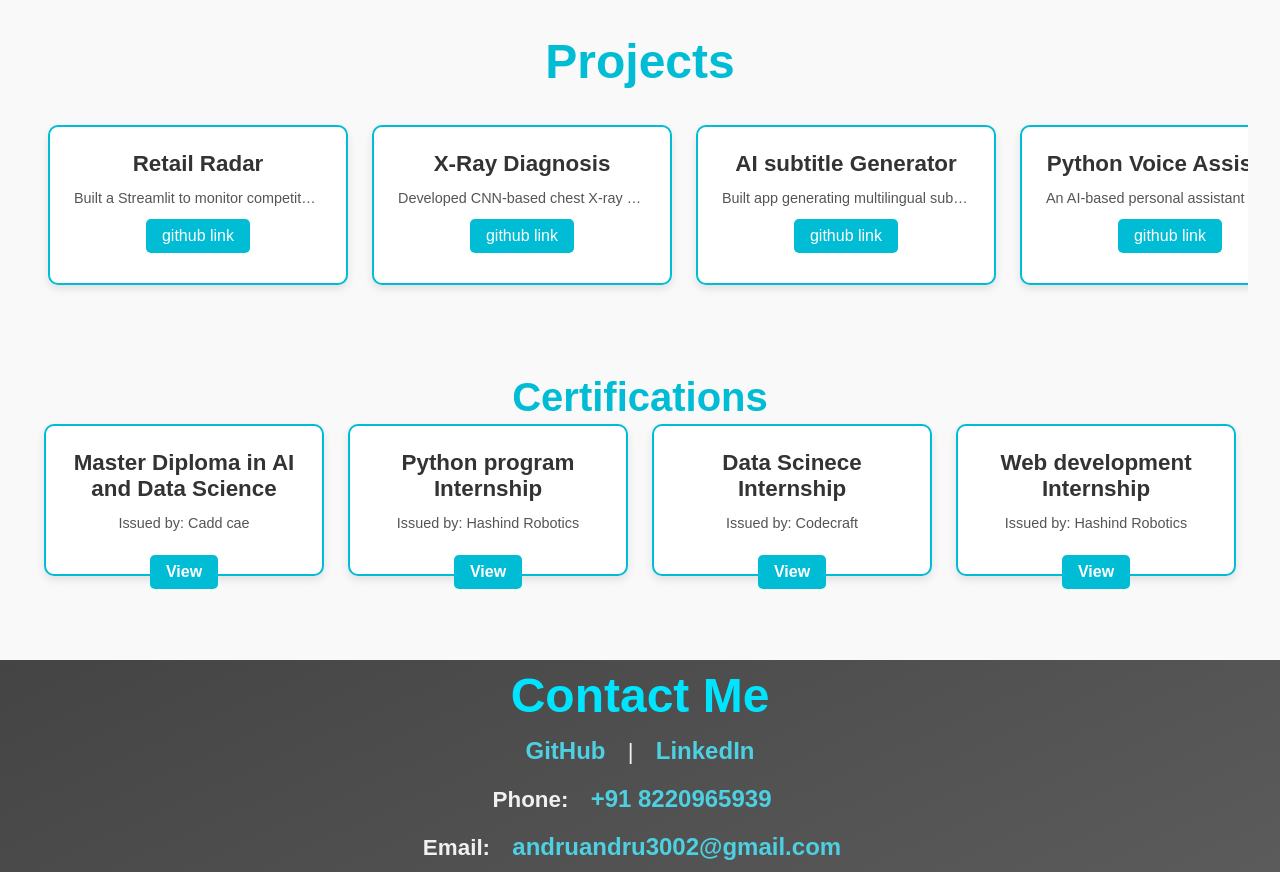
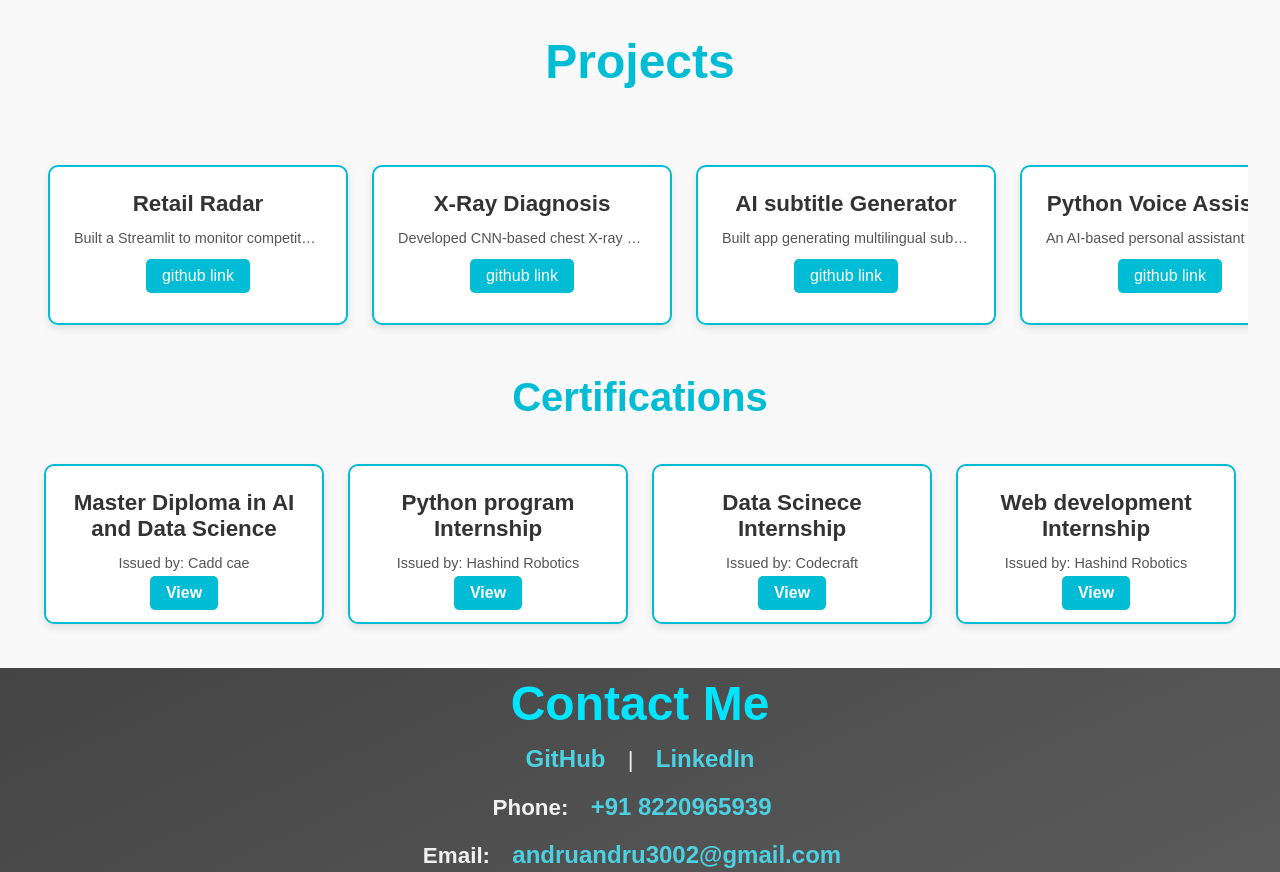
Before and after one commit to Andruandru2/portfolio, a plain HTML site: page index.html in a window 1280 px wide. Shown: the part 2060-2932 px from the top of the page. Drawn offline with Linux system fonts and the light colour scheme.

Commit message:
Update styles.css

```diff
--- a/styles.css
+++ b/styles.css
@@ -688,9 +688,11 @@ animation-delay: 1.5s;
   border: 2px solid #00bcd4;
   border-radius: 10px;
   padding: 1.5rem;
-  height: 9.5rem;
+  height: 10rem;
   text-align: center;
   box-shadow: 0 4px 8px rgba(0, 0, 0, 0.1);
+  transition: transform 0.3s ease, box-shadow 0.3s ease;
+
 }
 .certification-card h2 {
   font-size: 1.4rem;
@@ -700,7 +702,7 @@ animation-delay: 1.5s;
 .certification-card p {
   font-size: 0.9rem;
   color: #555;
-  margin-bottom: 1rem;
+  margin-bottom: 0.5rem;
 }
 .view-certificate {
   display: inline-block;
@@ -712,7 +714,7 @@ animation-delay: 1.5s;
   border-radius: 5px;
   transition: background-color 0.3s ease;
   font-weight: bold;
-  margin-top: 0.5rem;
+  margin-top: -0.2rem;
 }
 .view-certificate:hover {
   background-color: #008c9e;
@@ -721,10 +723,18 @@ animation-delay: 1.5s;
 .certification-heading,
 .certification-card,
 body::-webkit-scrollbar {
-  transform: translateY(-20px); /* Moves everything slightly up */
+  transform: translateY(20px); /* Moves everything slightly up */
   position: relative;
 }
-
+.certification-card:hover {
+  transform: scale(1.05);
+  box-shadow: 0 8px 16px rgba(0, 0, 0, 0.2);
+}
+.certification-card,
+body::-webkit-scrollbar {
+  transform: translateY(20px); /* Moves everything slightly up */
+  position: relative;
+}
 
 
 
```
